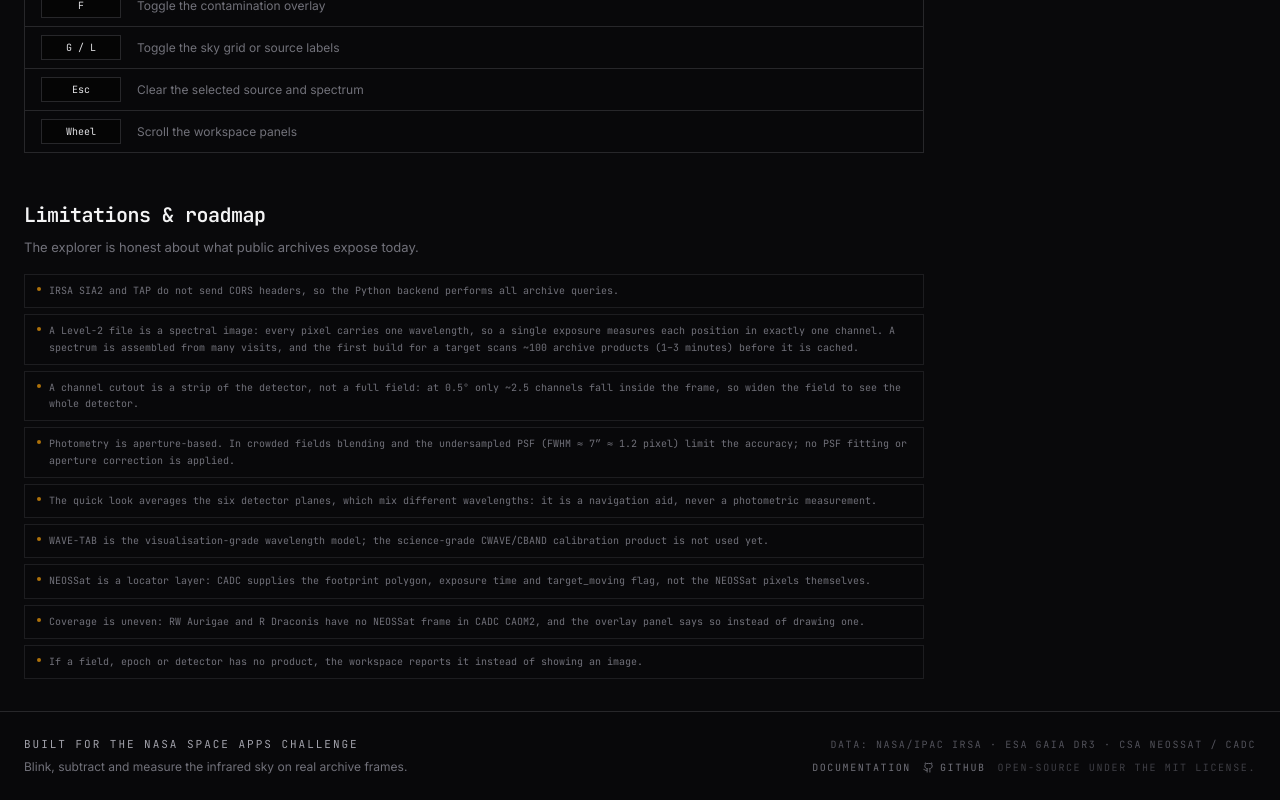
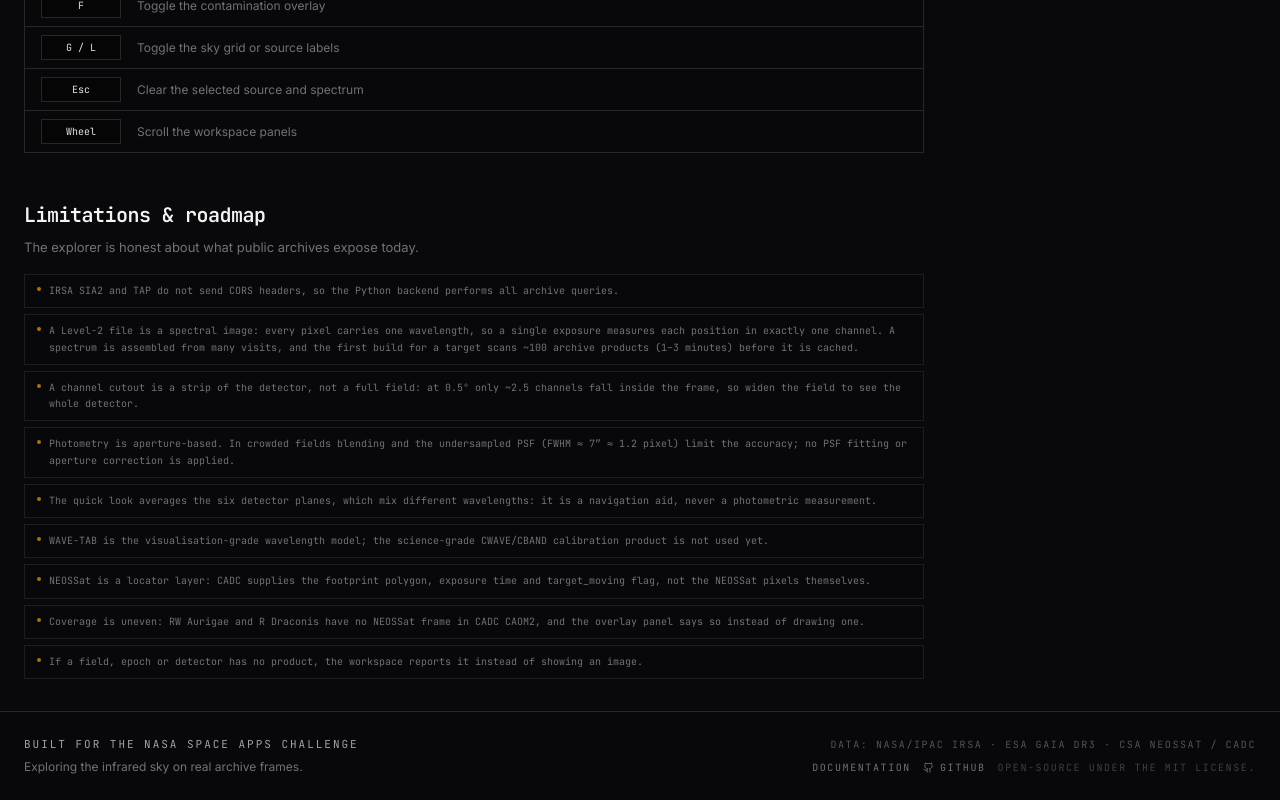
Before and after one commit to xto-ia/SPHEREx-explorer, a React (Vite) app in the folder frontend/: page /docs in a window 1280 px wide. Shown: the part 5768-6568 px from the top of the page. Built offline with nearby package versions, Linux system fonts and the light colour scheme; no server answers.

Commit message:
content(footer): simplify the tagline across all pages

```diff
--- a/frontend/src/i18n/translations.ts
+++ b/frontend/src/i18n/translations.ts
@@ -717,7 +717,7 @@ const en = {
   },
 
   footer: {
-    tagline: 'Blink, subtract and measure the infrared sky on real archive frames.',
+    tagline: 'Exploring the infrared sky on real archive frames.',
     builtFor: 'Built for the NASA Space Apps Challenge',
     dataSources: 'Data: NASA/IPAC IRSA · ESA Gaia DR3 · CSA NEOSSat / CADC',
     missionNote: 'SPHEREx is a NASA Astrophysics Explorer mission.',
@@ -1428,7 +1428,7 @@ const uk: Dictionary = {
   },
 
   footer: {
-    tagline: 'Миготіння, віднімання та вимірювання інфрачервоного неба на реальних архівних кадрах.',
+    tagline: 'Дослідження інфрачервоного неба на реальних архівних кадрах.',
     builtFor: 'Створено для NASA Space Apps Challenge',
     dataSources: 'Дані: NASA/IPAC IRSA · ESA Gaia DR3 · CSA NEOSSat / CADC',
     missionNote: 'SPHEREx — місія NASA за програмою Astrophysics Explorer.',
```
